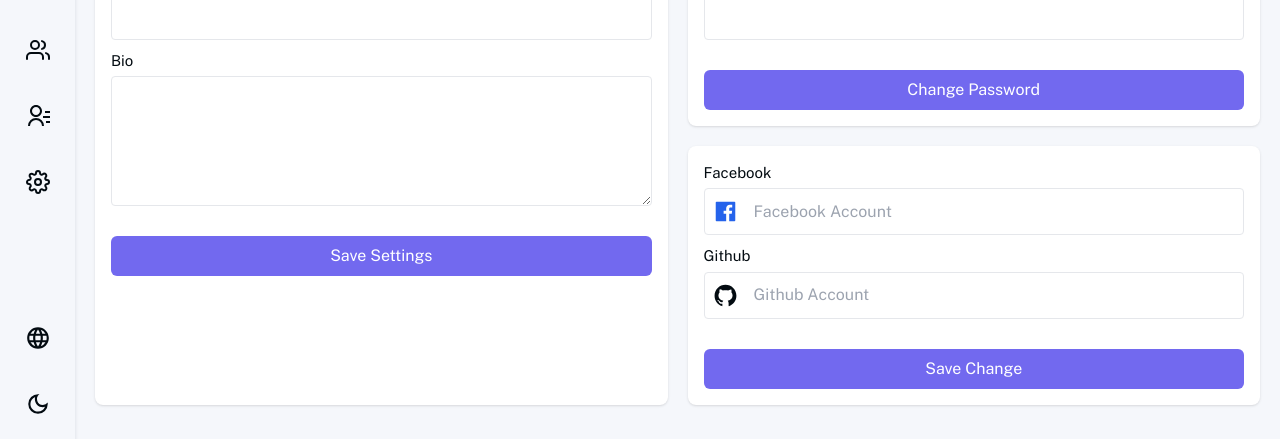
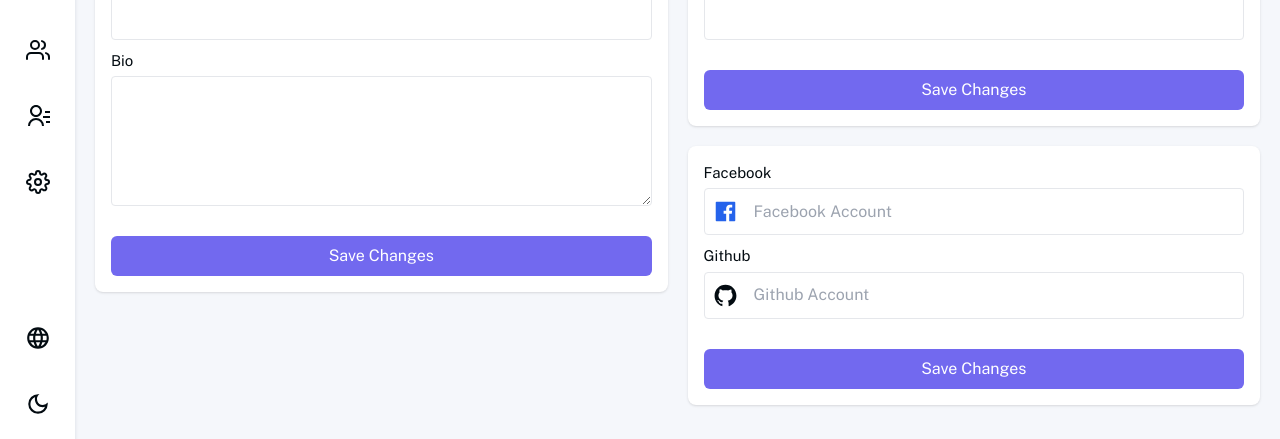
Before and after one commit to taitranhuu2302/chat-app, a Next.js app in the folder client/: page /settings in a window 1280 px wide. Shown: the part 282-721 px from the top of the page. Built offline with nearby package versions, Linux system fonts and the light colour scheme.

Commit message:
feat(client): settings page

```diff
--- a/client/layouts/MainLayout/Sidebar.tsx
+++ b/client/layouts/MainLayout/Sidebar.tsx
@@ -196,7 +196,7 @@ const SidebarItemLink = ({
       data-tip={tooltip}
       onClick={() =>
         router.replace({
-          pathname: path ? path : router.pathname,
+          pathname: path ? path : router.pathname === '/settings' ? '/' : router.pathname,
           query: { ...router.query, tab: tabText },
         })
       }
--- a/client/pages/_document.tsx
+++ b/client/pages/_document.tsx
@@ -6,7 +6,7 @@ class MyDocument extends Document {
     return (
       <Html lang='en'>
         <Head />
-        <body className='bg-via-400 dark:bg-via-100 text-light-1100 dark:text-night-1100'>
+        <body className='bg-light dark:bg-via-100 text-light-1100 dark:text-night-1100'>
         <Main />
         <NextScript />
         </body>
--- a/client/pages/settings/index.tsx
+++ b/client/pages/settings/index.tsx
@@ -3,18 +3,22 @@ import MainLayout from '@/layouts/MainLayout';
 import Input from '@/components/Input';
 import styles from '@/styles/pages/settings.module.scss';
 import { AiFillFacebook, AiFillGithub } from 'react-icons/ai';
+import useTranslate from '@/hooks/useTranslate';
 
 interface IProps {}
 
 const Settings: React.FC<IProps> = () => {
+  const t = useTranslate();
+
   return (
     <>
       <MainLayout isShowTab={false}>
-        <div className="container mx-auto my-5 px-5">
-          <h3 className={'text-xl font-bold mb-5'}>Settings</h3>
+        <div className={'bg-via-400 dark:bg-via-200 w-full py-5 px-5'}>
+          <div className="container mx-auto">
+            <h3 className={'text-xl font-bold mb-5'}>{t.settings}</h3>
             <div className={'grid grid-cols-1 md:grid-cols-2 gap-5'}>
               <form
-              className={`${styles['card-custom']} bg-base-100 dark:bg-via-300`}>
+                className={`${styles['card-custom']} bg-base-100 dark:bg-via-300 h-fit`}>
                 <Input
                   className={`${styles['input-setting']} dark:border-night-500`}
                   label={'Name'}
@@ -37,7 +41,7 @@ const Settings: React.FC<IProps> = () => {
                       'border border-[#e5e7eb] outline-none rounded dark:border-night-500 bg-transparent p-1'
                     }></textarea>
                 </div>
-              <button className={'btn-custom'}>Save Settings</button>
+                <button className={'btn-custom'}>{t.saveChanges}</button>
               </form>
               <div className={'space-y-5'}>
                 <form
@@ -54,13 +58,16 @@ const Settings: React.FC<IProps> = () => {
                     className={`${styles['input-setting']} dark:border-night-500`}
                     label={'Password Confirm'}
                   />
-                <button className="btn-custom">Change Password</button>
+                  <button className="btn-custom">{t.saveChanges}</button>
                 </form>
                 <form
                   className={`${styles['card-custom']}  bg-base-100 dark:bg-via-300`}>
                   <Input
                     iconStart={
-                    <AiFillFacebook size={25} className={'text-blue-600'} />
+                      <AiFillFacebook
+                        size={25}
+                        className={'text-blue-600 dark:text-white'}
+                      />
                     }
                     className={`${styles['input-setting']} dark:border-night-500`}
                     label={'Facebook'}
@@ -72,8 +79,9 @@ const Settings: React.FC<IProps> = () => {
                     label={'Github'}
                     placeholder={'Github Account'}
                   />
-                <button className="btn-custom">Save Change</button>
+                  <button className="btn-custom">{t.saveChanges}</button>
                 </form>
+              </div>
             </div>
           </div>
         </div>
--- a/client/public/lang/en.js
+++ b/client/public/lang/en.js
@@ -116,6 +116,8 @@ const language = {
         or: "or",
         loginGoogle: "Login with google"
     },
+    settings: "Settings",
+    saveChanges: "Save Changes"
 };
 
 export default language;
--- a/client/public/lang/vi.js
+++ b/client/public/lang/vi.js
@@ -116,6 +116,8 @@ const language = {
     or: "Hoặc",
     loginGoogle: "Đăng nhập với google"
   },
+  settings: "Cài đặt",
+  saveChanges: "Lưu thay đổi"
 }
 
 export default language;
```
Lines whose indentation alone changed are shown as unchanged.
